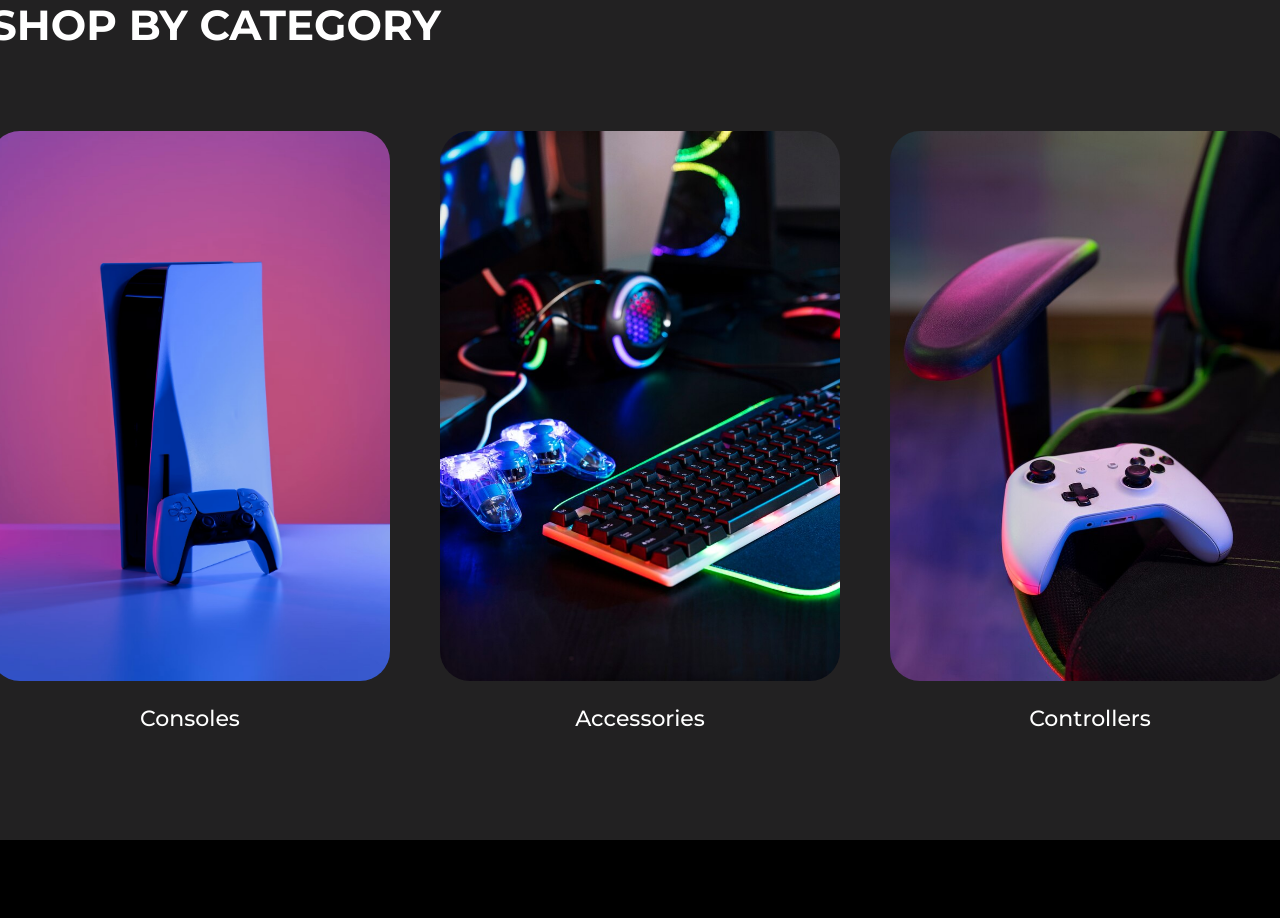
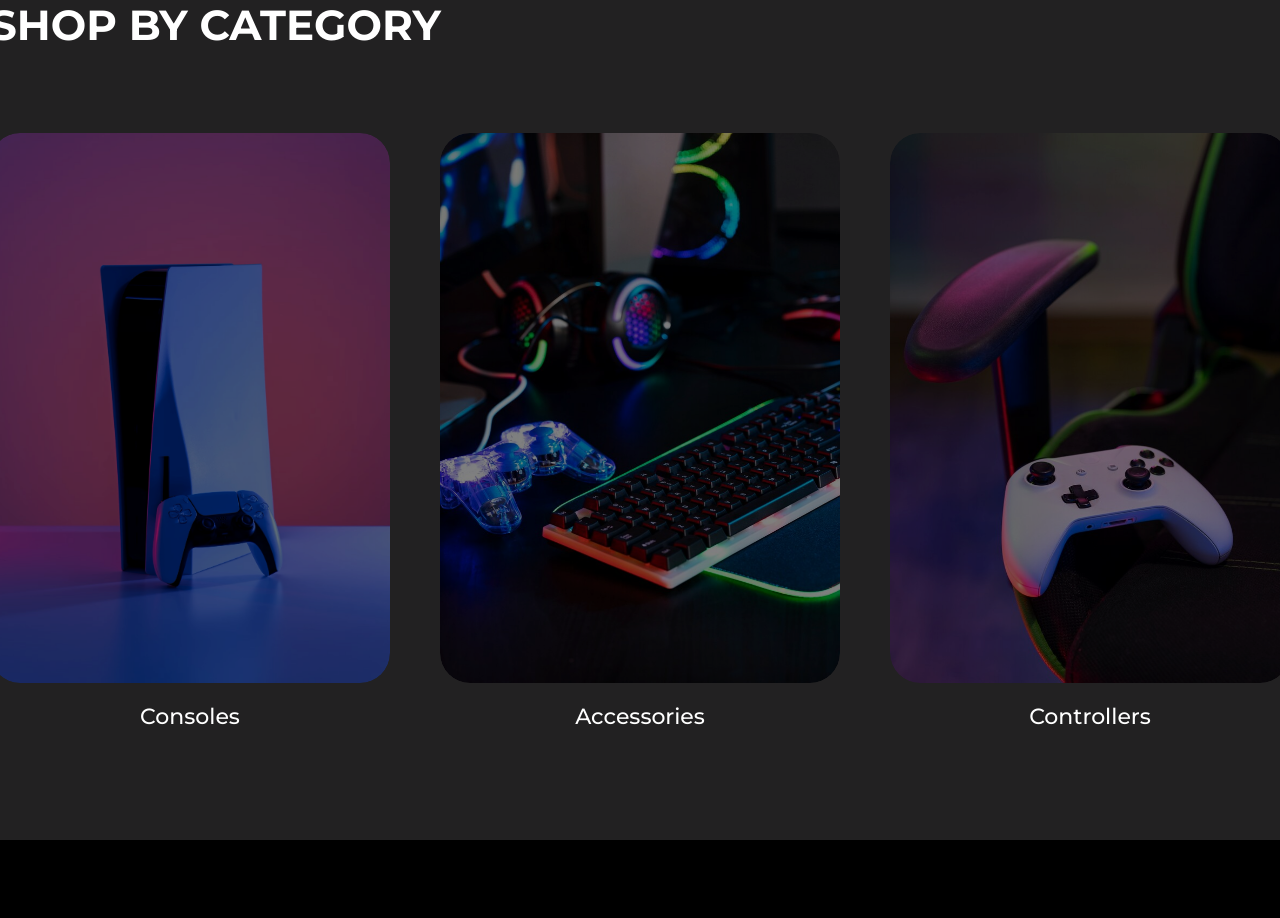
Before and after one commit to mdaniyal05/GameForge, a React (Vite) app in the folder frontend/: page / in a window 1280 px wide. Shown: the part 1780-2698 px from the top of the page. Built offline with nearby package versions, Linux system fonts and the light colour scheme.

Commit message:
Add hover effect

```diff
--- a/frontend/src/css/categorySectionCard.css
+++ b/frontend/src/css/categorySectionCard.css
@@ -6,8 +6,23 @@
     gap: 20px;
 }
 
+.card-image {
+    height: 550px;
+    width: 400px;
+    border-radius: 30px;
+    overflow: hidden;
+}
+
 .card-image img {
     border-radius: 30px;
+    transition: 0.5s ease-in-out;
+    transform-origin: center;
+    filter: brightness(50%);
+}
+
+.card-image:hover img {
+    filter: brightness(100%);
+    transform: scale(1.2);
 }
 
 .card-name {
```
